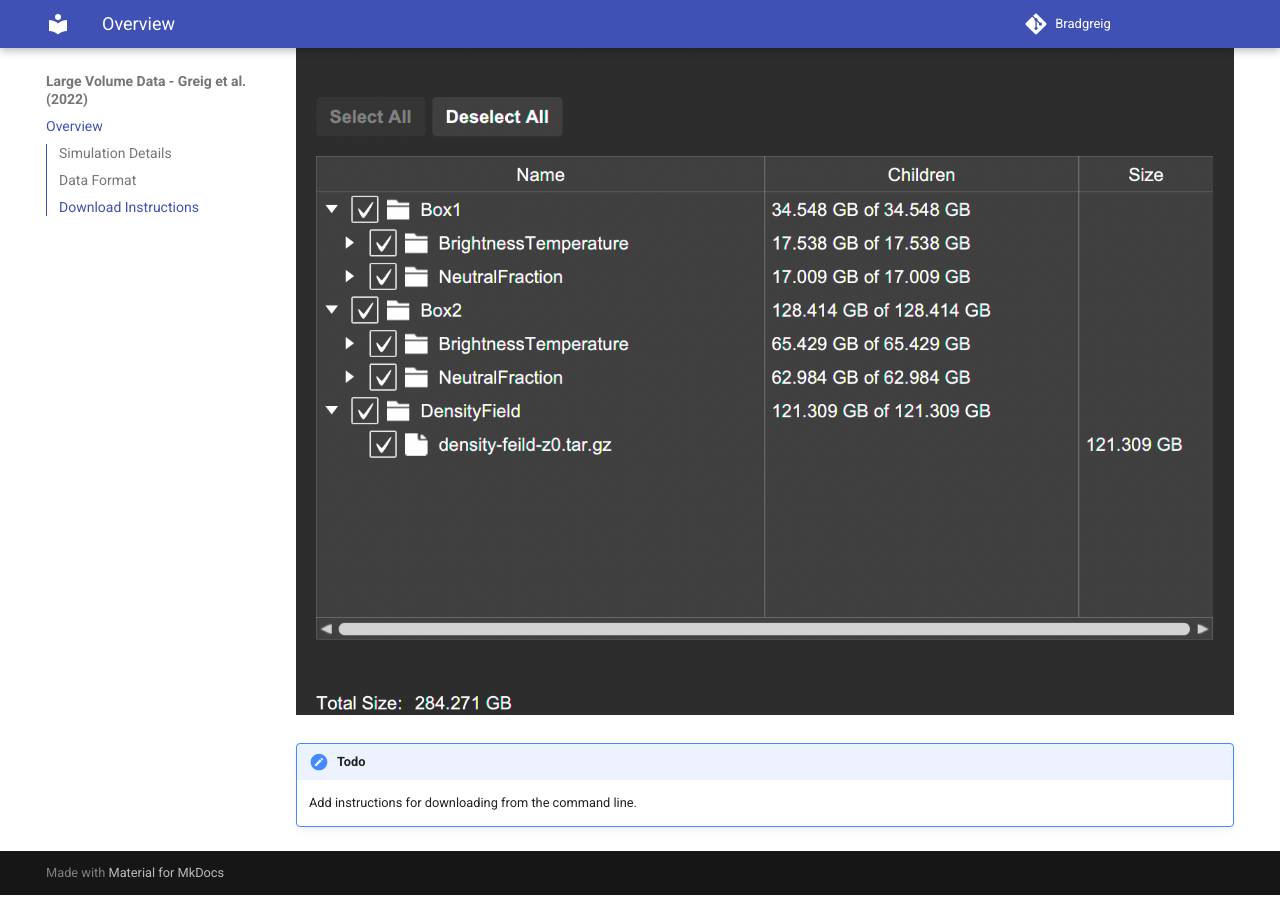
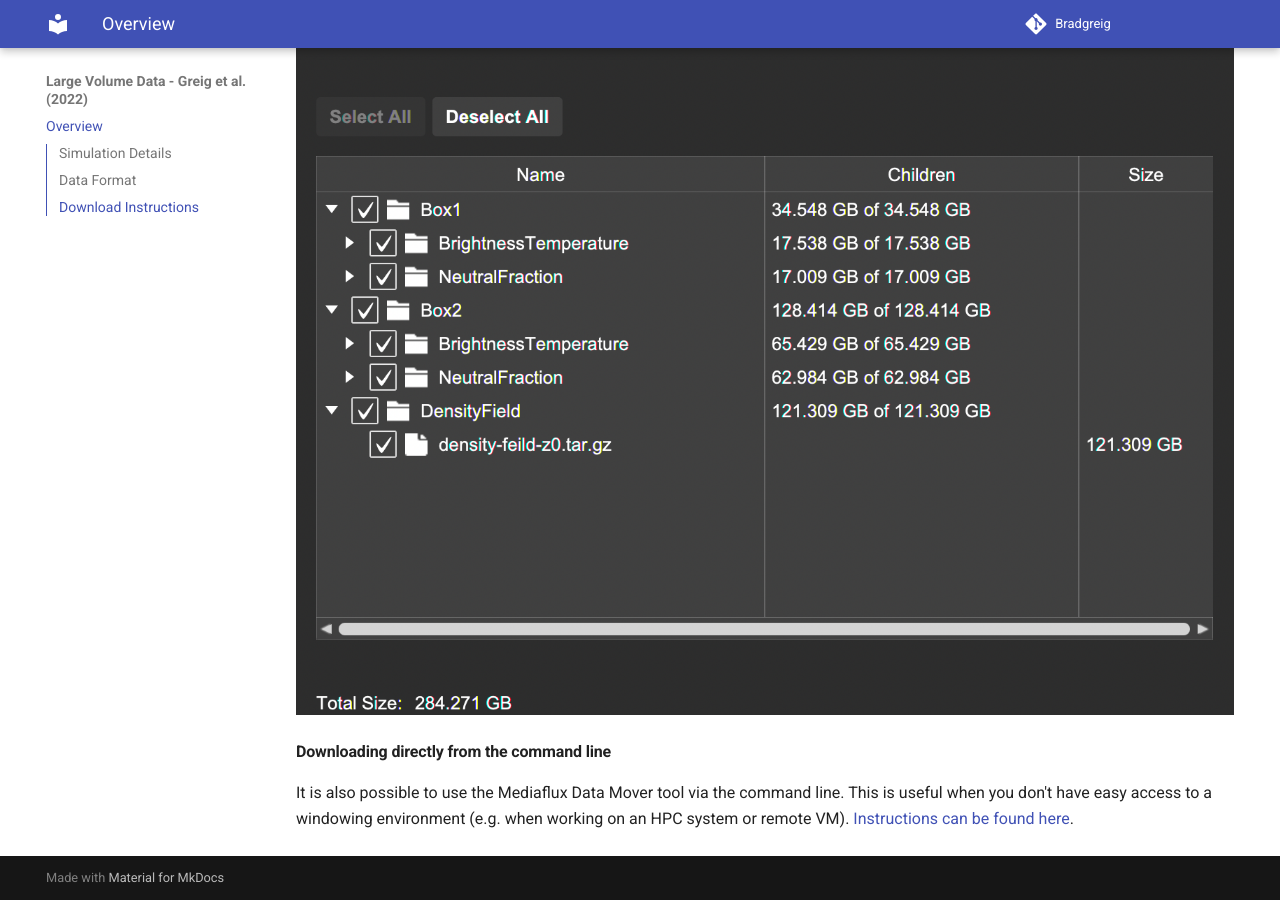
Before and after one commit to BradGreig/large-volume-data, an MkDocs documentation site: the page built from docs/index.md, in a window 1280 px wide and 900 px high, scrolled down 1443 px. Built offline with MkDocs 1.6.1 and Material for MkDocs 9.7.7, drawn with Linux system fonts in a browser that asks for light colours.

Commit message:
:zap: Add instructions for downloading from the command line

```diff
--- a/docs/index.md
+++ b/docs/index.md
@@ -39,5 +39,6 @@ The data is stored using [Mediaflux](https://www.arcitecta.com/mediaflux/feature
 This will open up a directory list to access the individual data sub-sets:
 ![data-direc](MFdirec.png)
 
-!!! todo
-    Add instructions for downloading from the command line.
+#### Downloading directly from the command line
+
+It is also possible to use the Mediaflux Data Mover tool via the command line. This is useful when you don't have easy access to a windowing environment (e.g. when working on an HPC system or remote VM). [Instructions can be found here](https://wiki-rcs.unimelb.edu.au/display/RCS/Data+Mover+Command+Line+Interface).
```
